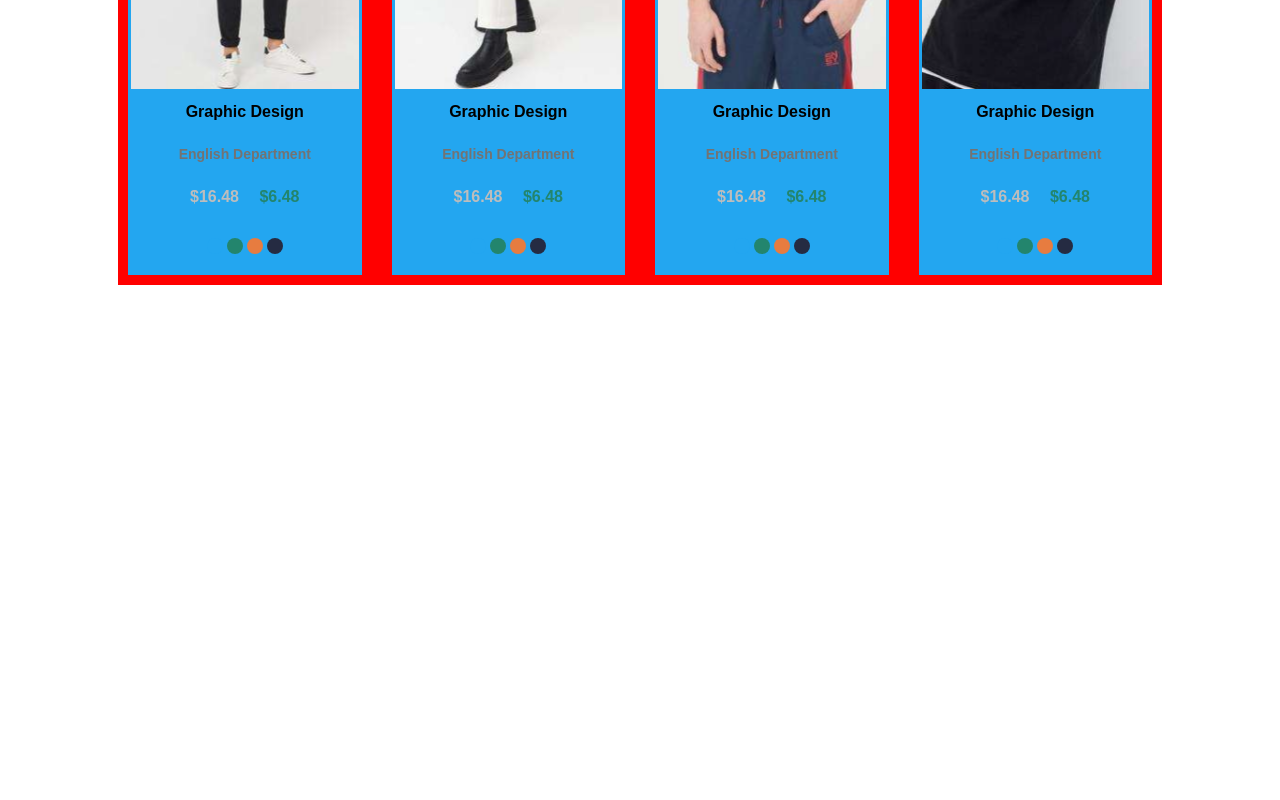
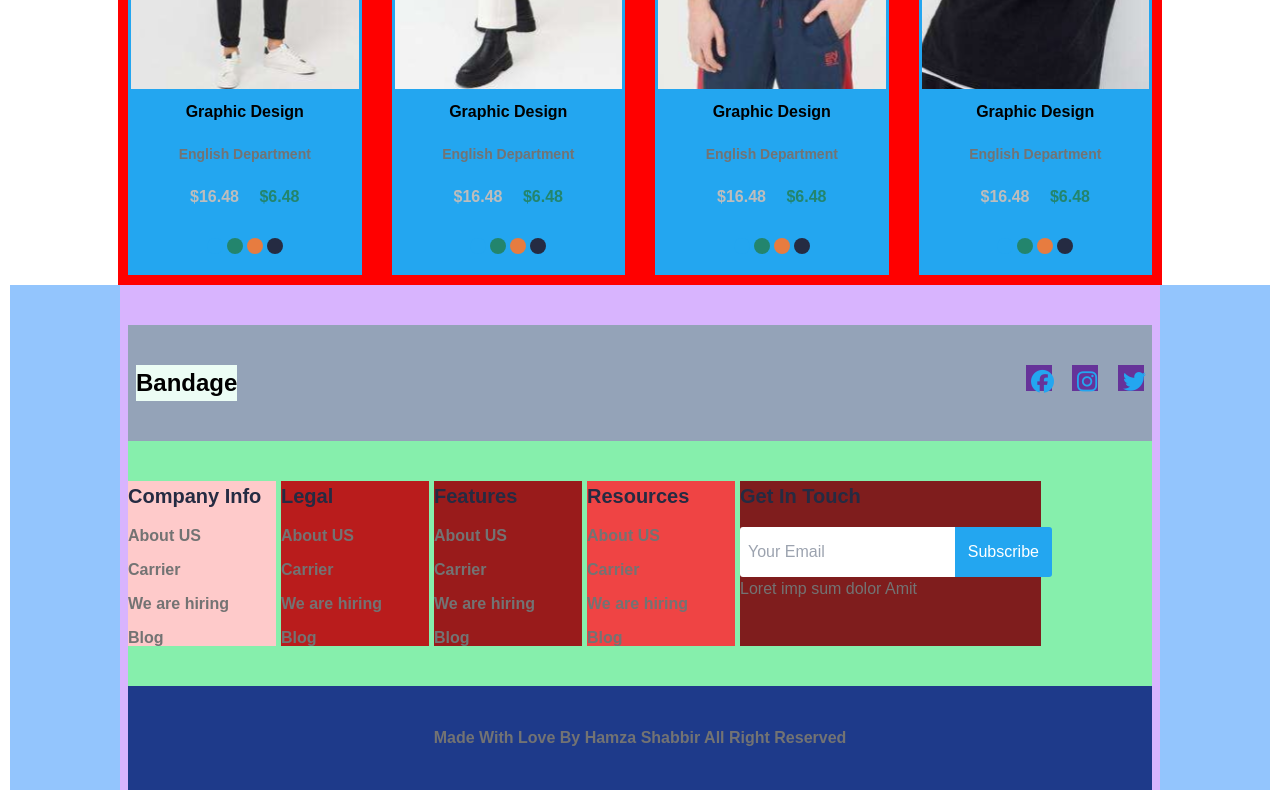
Before and after one commit to HamzaShabir0786/Hackathone_Q2, a Next.js app: page /featuredProducts in a window 1280 px wide. Shown: the part 1434-2234 px from the top of the page. Before the commit the page ends 1729 px from the top, so only its background shows below. Built offline with nearby package versions, Linux system fonts and the light colour scheme.

Commit message:
add some code

```diff
--- a/src/app/components/Footer/Footer.tsx
+++ b/src/app/components/Footer/Footer.tsx
@@ -65,7 +65,7 @@ export default function Footer() {
           </div>
           <div>
             <h6 className="text-[#737373] font-bold py-[40px] bg-blue-900 text-center">
-              Made With Love By Finland All Right Reserved{" "}
+              Made With Love By Hamza Shabbir All Right Reserved{" "}
             </h6>
           </div>
         </div>
--- a/src/app/globals.css
+++ b/src/app/globals.css
@@ -44,8 +44,18 @@ body {
 }
 @media (max-width: 480px) {
   .landing-home {
-    background-position-x: 50rem;
+    background-position-x: 55rem;
     /* background-position: center; */
+  }
+}
+@media (max-width: 320px) {
+  .landing-home {
+    background-position-x: 48rem;
+
+    /* background-position: center; */
+  }
+  body {
+    padding: 3px;
   }
 }
 
--- a/src/app/layout.tsx
+++ b/src/app/layout.tsx
@@ -22,7 +22,7 @@ export default function RootLayout({
       <body className={inter.className}>
         <Header />
         {children}
-        {/* <Footer /> */}
+        <Footer />
       </body>
     </html>
   );
```
